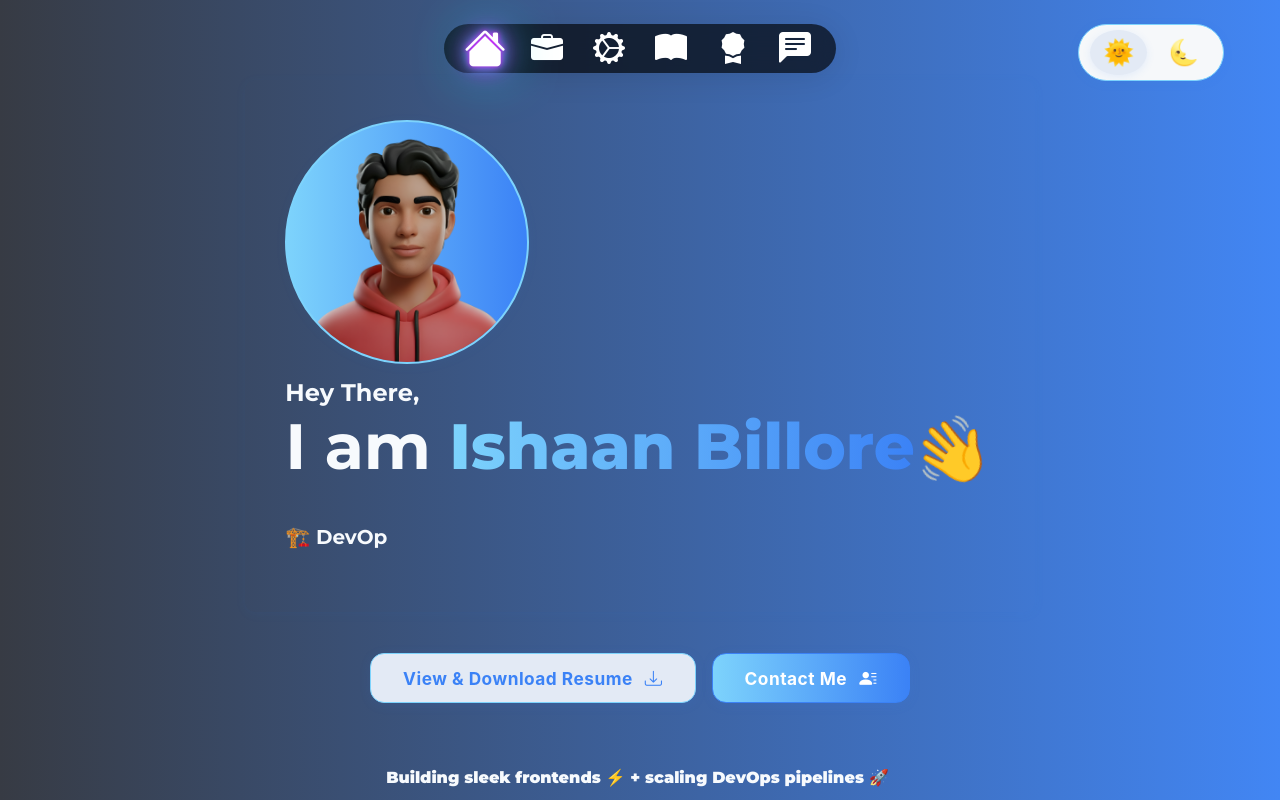
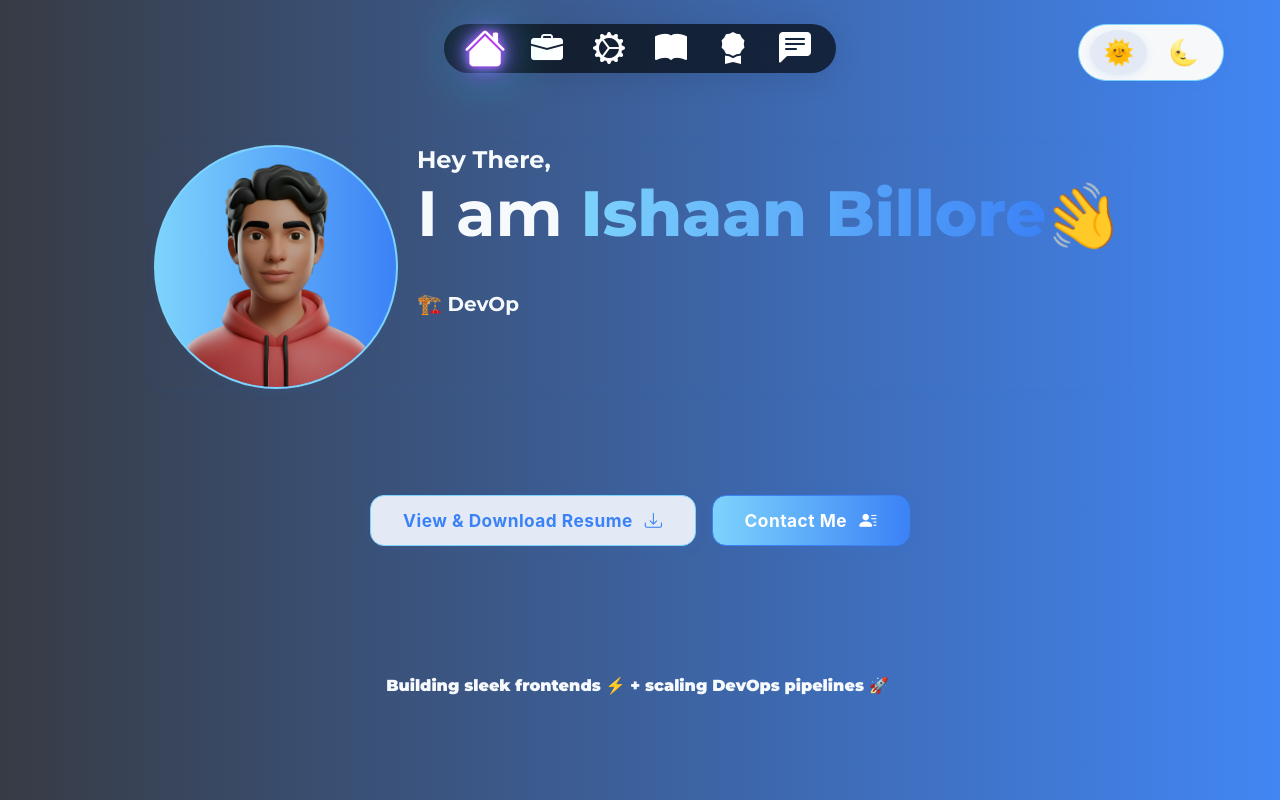
Before and after one commit to ishaanbillore13/My-React-Portfolio, a React (Vite) app: page / in a window 1280 px wide. Shown: the top 800 px of the page. Built offline with nearby package versions, Linux system fonts and the light colour scheme.

Commit message:
Center align for Header div

```diff
--- a/src/Components/Header/header.css
+++ b/src/Components/Header/header.css
@@ -80,12 +80,12 @@ div .he {
 }
 
 .intro {
+  display: flex;
   font-optical-sizing: auto;
   font-weight: 700;
   font-style: normal;
   font-size: 3.5rem;
   width: fit-content;
-  padding: 2.5rem;
   margin: 1rem;
   border-radius: 10px;
   margin-top: 5rem;
```
